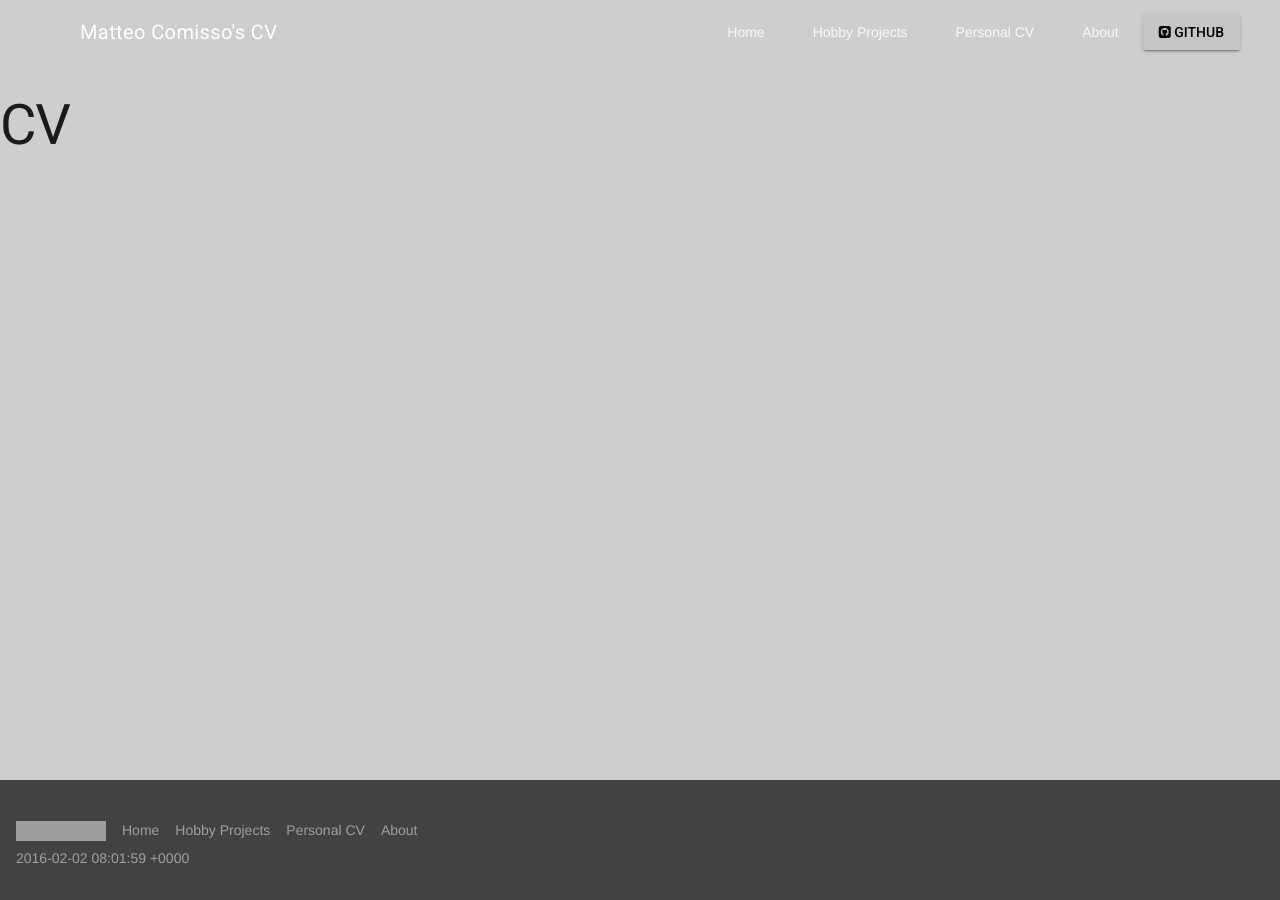
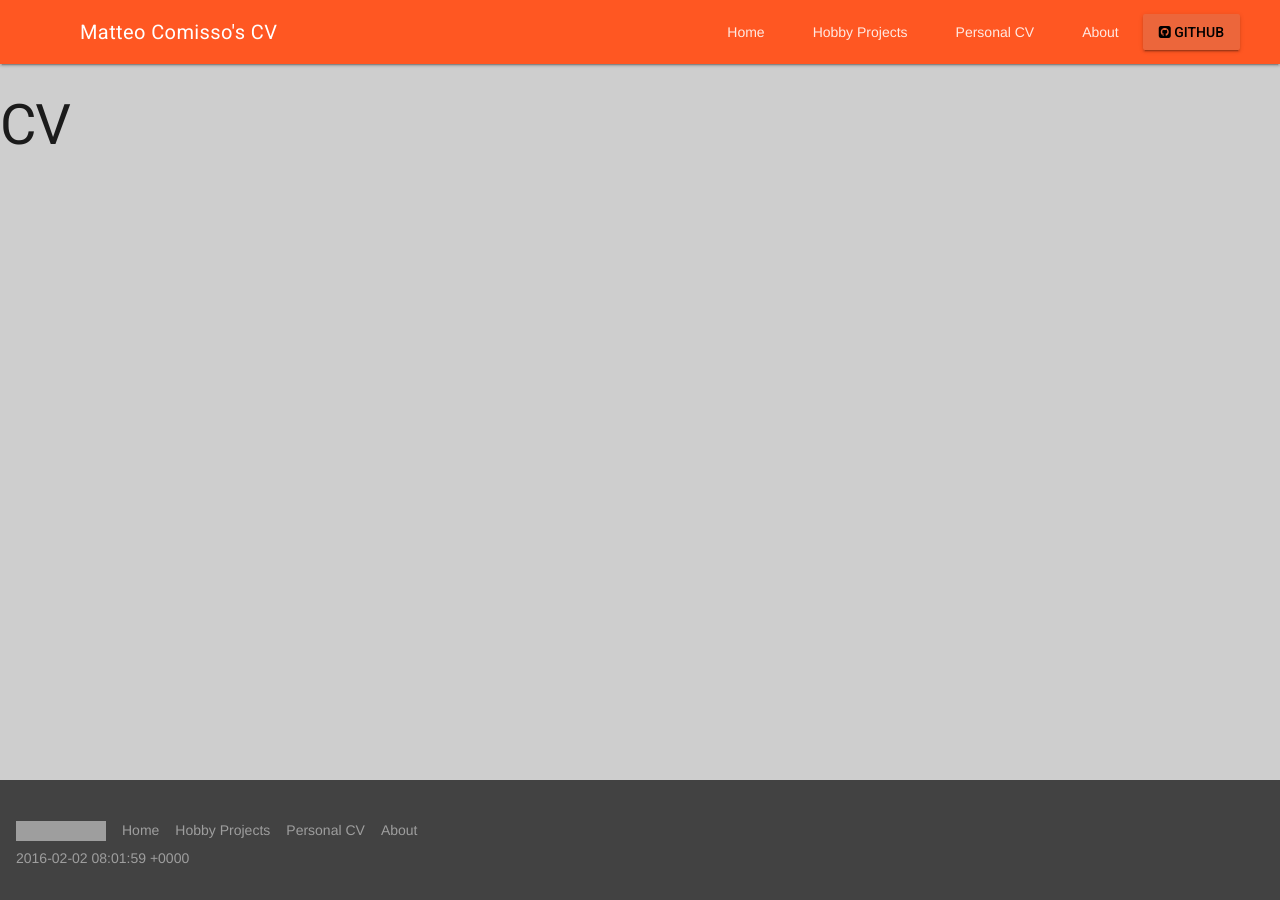
Before and after one commit to mcomisso/mcomisso.github.io, a Jekyll site: the page built from cv/index.html, in a window 1280 px wide. Built offline with Jekyll 4.4.1, drawn with Linux system fonts in a browser that asks for light colours; nearby versions of some CDN libraries; grey boxes are pictures that could not be loaded.

Commit message:
Various minor changes

```diff
--- /dev/null
+++ b/_includes/menu.html
@@ -0,0 +1,30 @@
+<header class="mdl-layout__header mdl-layout__header">
+  <div class="mdl-layout__header-row">
+    <!-- Title -->
+    <span class="mdl-layout-title">{{page.title}}</span>
+    <!-- Add spacer, to align navigation to the right -->
+    <div class="mdl-layout-spacer"></div>
+    <!-- Navigation -->
+    <nav class="mdl-navigation">
+      <a class="mdl-navigation__link {{page.home}}" href="/">Home</a>
+      <a class="mdl-navigation__link {{page.projects}}" href="/projects">Hobby Projects</a>
+      <a class="mdl-navigation__link {{page.cv}}"href="/cv">Personal CV</a>
+      <a class="mdl-navigation__link {{page.about}}" href="/about">About</a>
+    </nav>
+    <button class="mdl-button mdl-js-button mdl-button--raised mdl-js-ripple-effect">
+      <span><i class="fa fa-github-square"></i> Github</span>
+    </button>
+  </div>
+</header>
+<div class="mdl-layout__drawer">
+<nav class="mdl-navigation">
+  <a class="mdl-navigation__link" href="/"><i class="material-icons">home</i> Home</a>
+  <a class="mdl-navigation__link" href="/projects">Hobby Projects</a>
+  <a class="mdl-navigation__link" href="/cv"><i class="material-icons">work</i> Personal CV</a>
+  <a class="mdl-navigation__link" href="/about">About</a>
+  <a class="mdl-navigation__link" href="/blog"><i class="material-icons">book</i> Blog</a>
+
+</nav>
+
+<!-- Insert latest posts -->
+</div>
--- a/_includes/styles.html
+++ b/_includes/styles.html
@@ -1,10 +1,10 @@
 <!-- Material design lite by Google. See it here: https://www.getmdl.io -->
-<link rel="stylesheet" href="https://fonts.googleapis.com/icon?family=Material+Icons">
-<link rel="stylesheet" href="https://code.getmdl.io/1.1.0/material.indigo-pink.min.css">
-<link rel="stylesheet" href="http://fonts.googleapis.com/css?family=Roboto:300,400,500,700" type="text/css">
+<link rel="stylesheet" href="https://fonts.googleapis.com/icon?family=Material+Icons" />
+<link rel="stylesheet" href="https://code.getmdl.io/1.1.0/material.deep_orange-red.min.css" />
+<link rel="stylesheet" href="http://fonts.googleapis.com/css?family=Roboto:300,400,500,700" type="text/css" />
 
 <!-- Font Awesome! https://fortawesome.github.io -->
-<link rel="stylesheet" href="https://maxcdn.bootstrapcdn.com/font-awesome/4.5.0/css/font-awesome.min.css">
+<link rel="stylesheet" href="https://maxcdn.bootstrapcdn.com/font-awesome/4.5.0/css/font-awesome.min.css" />
 
 <!-- Custom css -->
-<link href="/css/main.css" type="text/css" rel="stylesheet">
+<link href="/css/main.css" type="text/css" rel="stylesheet" />
--- a/_layouts/default.html
+++ b/_layouts/default.html
@@ -7,36 +7,7 @@
   </head>
   <body>
     <div class="header-picture mdl-layout mdl-js-layout">
-      <header class="mdl-layout__header mdl-layout__header--transparent">
-        <div class="mdl-layout__header-row">
-          <!-- Title -->
-          <span class="mdl-layout-title">{{page.title}}</span>
-          <!-- Add spacer, to align navigation to the right -->
-          <div class="mdl-layout-spacer"></div>
-          <!-- Navigation -->
-          <nav class="mdl-navigation">
-            <a class="mdl-navigation__link" href="/">Home</a>
-            <a class="mdl-navigation__link" href="/projects">Hobby Projects</a>
-            <a class="mdl-navigation__link" href="/cv">Personal CV</a>
-            <a class="mdl-navigation__link" href="/about">About</a>
-          </nav>
-          <button class="mdl-button mdl-js-button mdl-button--raised mdl-js-ripple-effect">
-            <span><i class="fa fa-github-square"></i> Github</span>
-          </button>
-        </div>
-      </header>
-      <div class="mdl-layout__drawer">
-      <nav class="mdl-navigation">
-        <a class="mdl-navigation__link" href="/"><i class="material-icons">home</i> Home</a>
-        <a class="mdl-navigation__link" href="/projects">Hobby Projects</a>
-        <a class="mdl-navigation__link" href="/cv"><i class="material-icons">work</i> Personal CV</a>
-        <a class="mdl-navigation__link" href="/about">About</a>
-        <a class="mdl-navigation__link" href="/blog"><i class="material-icons">book</i> Blog</a>
-
-      </nav>
-
-      <!-- Insert latest posts -->
-    </div>
+      {%include menu.html %}
 
     <!-- MAIN CONTENT -->
     <main class="mdl-layout__content">
--- a/blog/index.html
+++ b/blog/index.html
@@ -2,6 +2,7 @@
 layout: default
 title: Blog
 description: Index of blog
+blog: is-active
 ---
 <!-- List of posts -->
 <h1>{{ page.title }}</h1>
--- a/cv/index.html
+++ b/cv/index.html
@@ -2,6 +2,7 @@
 layout: default
 title: Matteo Comisso's CV
 description: CV Matteo Comisso
+cv: is-active
 ---
 
 <h1>CV</h1>
--- a/projects/index.html
+++ b/projects/index.html
@@ -2,6 +2,7 @@
 layout: default
 title: Hobby projects
 description: Matteo Comisso
+projects: is-active
 ---
 
 I really enjoy trying new techies goods and tools.
```
Also changed, not shown: about/index.md (+1 -0 lines).
